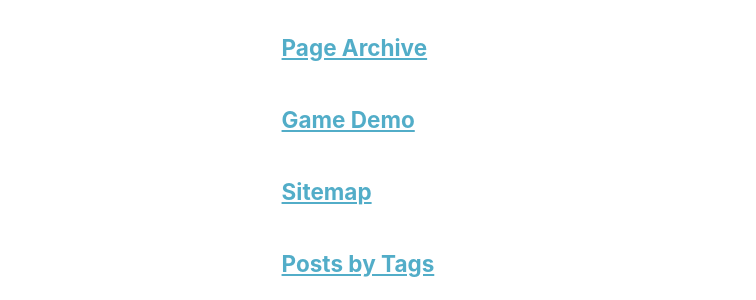
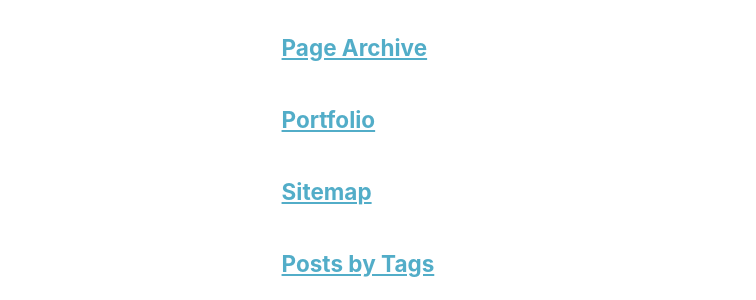
Before and after one commit to Pers-0/Portfolio, a Jekyll site: the page built from _pages/page-archive.html, in a window 1280 px wide and 900 px high, scrolled down 632 px. Shown: the part 154-454 px from the top of the window, without its empty margins (0-756 px from the left). Built offline with Jekyll 4.4.1, drawn with Linux system fonts in a browser that asks for light colours.

Commit message:
Update portfolio.html

```diff
--- a/_pages/portfolio.html
+++ b/_pages/portfolio.html
@@ -1,13 +1,13 @@
 ---
 layout: archive
-title: "Game Demo"
-permalink: /gamedemo/
+title: "Portfolio"
+permalink: /portfolio/
 author_profile: true
 ---
 
 {% include base_path %}
 
 
-{% for post in site.gamedemo %}
+{% for post in site.portfolio %}
   {% include archive-single.html %}
 {% endfor %}
```
